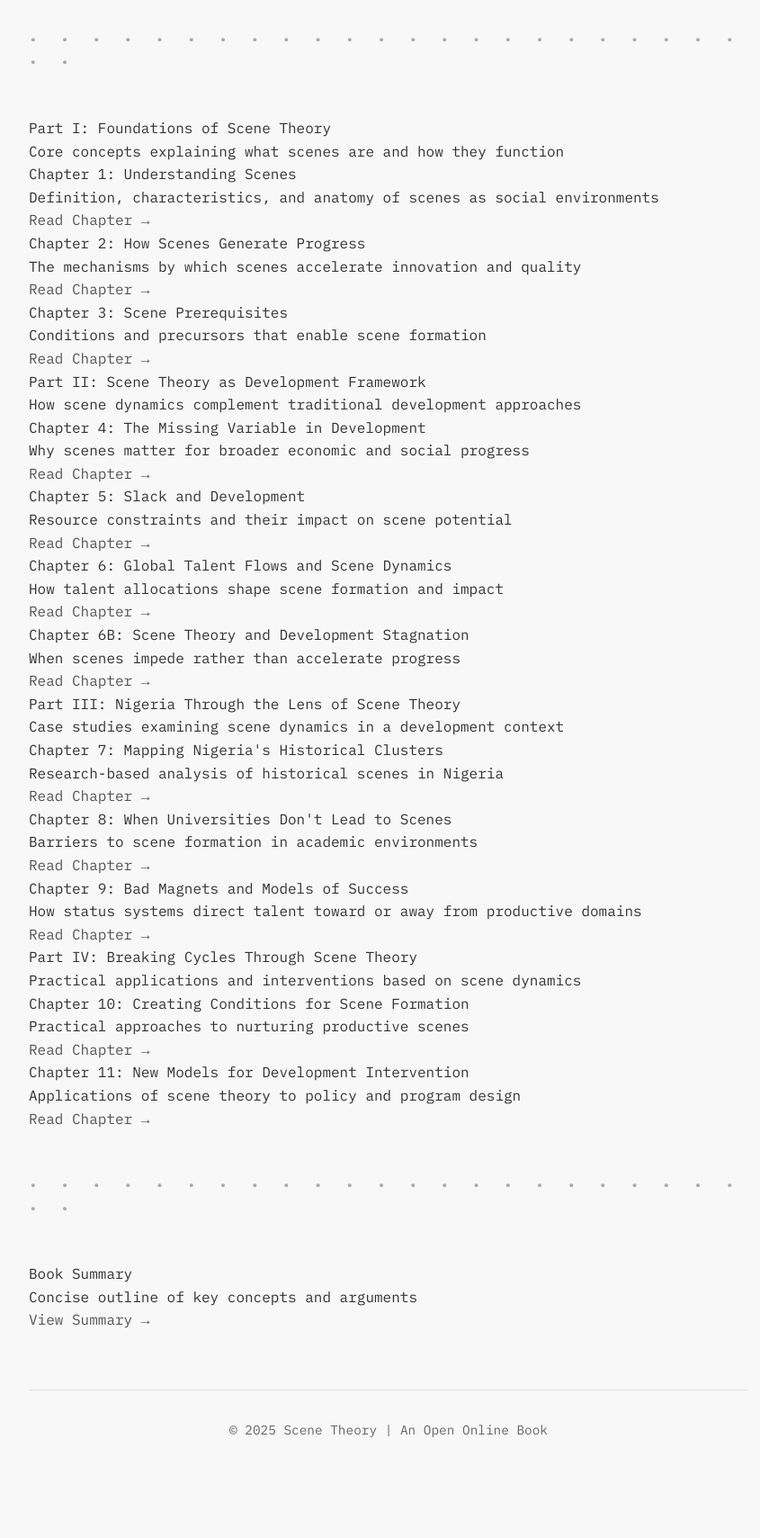
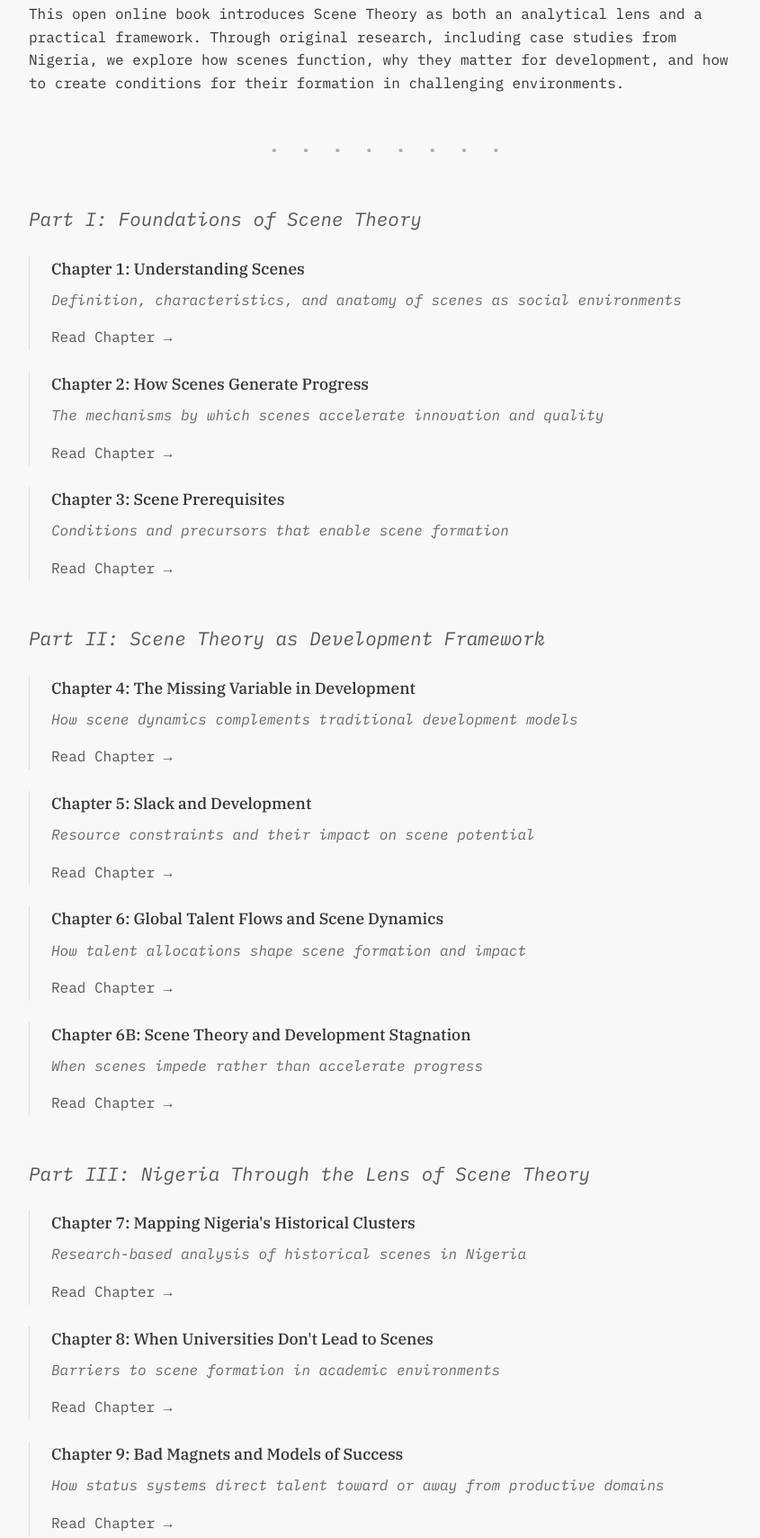
Before and after one commit to notdonecreating/dn, a plain HTML site: page scene-hypothesis/index.html in a window 1280 px wide. Shown: the part 341-2050 px from the top of the page at 90% size, without its empty margins (208-1053 px from the left). Before the commit the page ends 1997 px from the top, so only its background shows below. Drawn offline with Linux system fonts and the light colour scheme.

Commit message:
Update index.html

```diff
--- a/scene-hypothesis/index.html
+++ b/scene-hypothesis/index.html
@@ -8,109 +8,116 @@
     <link href="https://fonts.googleapis.com/css2?family=IBM+Plex+Mono:ital,wght@0,400;0,500;1,400&family=IBM+Plex+Serif:ital,wght@0,400;0,500;0,600;1,400&display=swap" rel="stylesheet">
 </head>
 <body>
-    <div class="theme-toggle">
-        <div class="theme-icon" id="themeToggle">◐</div>
+    <button class="theme-toggle" id="themeToggle">☀️</button>
+
+    <div class="book-title">
+        <h1>Scene Theory</h1>
+        <div class="intro-text">A New Framework for Understanding Progress and Development</div>
     </div>
 
-    <pre class="ascii-art">
-   ┌───────┐
-   │ Scene │
-   │       │
-   │Theory │
-   └───────┘
-    </pre>
+    <div>
+        <p>Human excellence is built through scenes - the organic social clusters where innovation thrives. Understanding scene dynamics offers new frameworks for progress and development. Traditional approaches overlook these critical environments where breakthrough work emerges.</p>
 
-    <h1>Scene Theory</h1>
-    <p>Human excellence is built through scenes - the organic social clusters where innovation thrives. Understanding scene dynamics offers new frameworks for progress and development.</p>
-
-    <div class="separator">• • • • • • • • • • • • • • • • • • • • • • • • •</div>
-
-    <div class="project">
-        <div class="project-title">Part I: Foundations of Scene Theory</div>
-        <div class="project-desc">Core concepts explaining what scenes are and how they function</div>
-        <div class="project">
-            <div class="project-title">Chapter 1: Understanding Scenes</div>
-            <div class="project-desc">Definition, characteristics, and anatomy of scenes as social environments</div>
-            <a href="chapter1.html" class="book-link">Read Chapter →</a>
-        </div>
-        <div class="project">
-            <div class="project-title">Chapter 2: How Scenes Generate Progress</div>
-            <div class="project-desc">The mechanisms by which scenes accelerate innovation and quality</div>
-            <a href="chapter2.html" class="book-link">Read Chapter →</a>
-        </div>
-        <div class="project">
-            <div class="project-title">Chapter 3: Scene Prerequisites</div>
-            <div class="project-desc">Conditions and precursors that enable scene formation</div>
-            <a href="chapter3.html" class="book-link">Read Chapter →</a>
-        </div>
+        <p>This open online book introduces Scene Theory as both an analytical lens and a practical framework. Through original research, including case studies from Nigeria, we explore how scenes function, why they matter for development, and how to create conditions for their formation in challenging environments.</p>
     </div>
 
-    <div class="project">
-        <div class="project-title">Part II: Scene Theory as Development Framework</div>
-        <div class="project-desc">How scene dynamics complement traditional development approaches</div>
-        <div class="project">
-            <div class="project-title">Chapter 4: The Missing Variable in Development</div>
-            <div class="project-desc">Why scenes matter for broader economic and social progress</div>
-            <a href="chapter4.html" class="book-link">Read Chapter →</a>
-        </div>
-        <div class="project">
-            <div class="project-title">Chapter 5: Slack and Development</div>
-            <div class="project-desc">Resource constraints and their impact on scene potential</div>
-            <a href="chapter5.html" class="book-link">Read Chapter →</a>
-        </div>
-        <div class="project">
-            <div class="project-title">Chapter 6: Global Talent Flows and Scene Dynamics</div>
-            <div class="project-desc">How talent allocations shape scene formation and impact</div>
-            <a href="chapter6.html" class="book-link">Read Chapter →</a>
-        </div>
-        <div class="project">
-            <div class="project-title">Chapter 6B: Scene Theory and Development Stagnation</div>
-            <div class="project-desc">When scenes impede rather than accelerate progress</div>
-            <a href="chapter6b.html" class="book-link">Read Chapter →</a>
-        </div>
+    <div class="separator">• • • • • • • •</div>
+
+    <div class="book-part">
+        <div class="book-part-title">Part I: Foundations of Scene Theory</div>
+        <ul class="chapter-list">
+            <li class="chapter-item">
+                <div class="chapter-title">Chapter 1: Understanding Scenes</div>
+                <div class="chapter-desc">Definition, characteristics, and anatomy of scenes as social environments</div>
+                <a href="chapter1-dn.html" class="read-link">Read Chapter →</a>
+            </li>
+            <li class="chapter-item">
+                <div class="chapter-title">Chapter 2: How Scenes Generate Progress</div>
+                <div class="chapter-desc">The mechanisms by which scenes accelerate innovation and quality</div>
+                <a href="chapter2-dn.html" class="read-link">Read Chapter →</a>
+            </li>
+            <li class="chapter-item">
+                <div class="chapter-title">Chapter 3: Scene Prerequisites</div>
+                <div class="chapter-desc">Conditions and precursors that enable scene formation</div>
+                <a href="chapter3-dn.html" class="read-link">Read Chapter →</a>
+            </li>
+        </ul>
     </div>
 
-    <div class="project">
-        <div class="project-title">Part III: Nigeria Through the Lens of Scene Theory</div>
-        <div class="project-desc">Case studies examining scene dynamics in a development context</div>
-        <div class="project">
-            <div class="project-title">Chapter 7: Mapping Nigeria's Historical Clusters</div>
-            <div class="project-desc">Research-based analysis of historical scenes in Nigeria</div>
-            <a href="chapter7.html" class="book-link">Read Chapter →</a>
-        </div>
-        <div class="project">
-            <div class="project-title">Chapter 8: When Universities Don't Lead to Scenes</div>
-            <div class="project-desc">Barriers to scene formation in academic environments</div>
-            <a href="chapter8.html" class="book-link">Read Chapter →</a>
-        </div>
-        <div class="project">
-            <div class="project-title">Chapter 9: Bad Magnets and Models of Success</div>
-            <div class="project-desc">How status systems direct talent toward or away from productive domains</div>
-            <a href="chapter9.html" class="book-link">Read Chapter →</a>
-        </div>
+    <div class="book-part">
+        <div class="book-part-title">Part II: Scene Theory as Development Framework</div>
+        <ul class="chapter-list">
+            <li class="chapter-item">
+                <div class="chapter-title">Chapter 4: The Missing Variable in Development</div>
+                <div class="chapter-desc">How scene dynamics complements traditional development models</div>
+                <a href="chapter4-dn.html" class="read-link">Read Chapter →</a>
+            </li>
+            <li class="chapter-item">
+                <div class="chapter-title">Chapter 5: Slack and Development</div>
+                <div class="chapter-desc">Resource constraints and their impact on scene potential</div>
+                <a href="chapter5-dn.html" class="read-link">Read Chapter →</a>
+            </li>
+            <li class="chapter-item">
+                <div class="chapter-title">Chapter 6: Global Talent Flows and Scene Dynamics</div>
+                <div class="chapter-desc">How talent allocations shape scene formation and impact</div>
+                <a href="chapter6-dn.html" class="read-link">Read Chapter →</a>
+            </li>
+            <li class="chapter-item">
+                <div class="chapter-title">Chapter 6B: Scene Theory and Development Stagnation</div>
+                <div class="chapter-desc">When scenes impede rather than accelerate progress</div>
+                <a href="chapter6b-dn.html" class="read-link">Read Chapter →</a>
+            </li>
+        </ul>
     </div>
 
-    <div class="project">
-        <div class="project-title">Part IV: Breaking Cycles Through Scene Theory</div>
-        <div class="project-desc">Practical applications and interventions based on scene dynamics</div>
-        <div class="project">
-            <div class="project-title">Chapter 10: Creating Conditions for Scene Formation</div>
-            <div class="project-desc">Practical approaches to nurturing productive scenes</div>
-            <a href="chapter10.html" class="book-link">Read Chapter →</a>
-        </div>
-        <div class="project">
-            <div class="project-title">Chapter 11: New Models for Development Intervention</div>
-            <div class="project-desc">Applications of scene theory to policy and program design</div>
-            <a href="chapter11.html" class="book-link">Read Chapter →</a>
-        </div>
+    <div class="book-part">
+        <div class="book-part-title">Part III: Nigeria Through the Lens of Scene Theory</div>
+        <ul class="chapter-list">
+            <li class="chapter-item">
+                <div class="chapter-title">Chapter 7: Mapping Nigeria's Historical Clusters</div>
+                <div class="chapter-desc">Research-based analysis of historical scenes in Nigeria</div>
+                <a href="chapter7-dn.html" class="read-link">Read Chapter →</a>
+            </li>
+            <li class="chapter-item">
+                <div class="chapter-title">Chapter 8: When Universities Don't Lead to Scenes</div>
+                <div class="chapter-desc">Barriers to scene formation in academic environments</div>
+                <a href="chapter8-dn.html" class="read-link">Read Chapter →</a>
+            </li>
+            <li class="chapter-item">
+                <div class="chapter-title">Chapter 9: Bad Magnets and Models of Success</div>
+                <div class="chapter-desc">How status systems direct talent toward or away from productive domains</div>
+                <a href="chapter9-dn.html" class="read-link">Read Chapter →</a>
+            </li>
+        </ul>
     </div>
 
-    <div class="separator">• • • • • • • • • • • • • • • • • • • • • • • • •</div>
+    <div class="book-part">
+        <div class="book-part-title">Part IV: Breaking Cycles Through Scene Theory</div>
+        <ul class="chapter-list">
+            <li class="chapter-item">
+                <div class="chapter-title">Chapter 10: Creating Conditions for Scene Formation</div>
+                <div class="chapter-desc">Practical approaches to nurturing productive scenes</div>
+                <a href="chapter10-dn.html" class="read-link">Read Chapter →</a>
+            </li>
+            <li class="chapter-item">
+                <div class="chapter-title">Chapter 11: New Models for Development Intervention</div>
+                <div class="chapter-desc">Applications of scene theory to policy and program design</div>
+                <a href="chapter11-dn.html" class="read-link">Read Chapter →</a>
+            </li>
+        </ul>
+    </div>
 
-    <div class="project">
-        <div class="project-title">Book Summary</div>
-        <div class="project-desc">Concise outline of key concepts and arguments</div>
-        <a href="summary.html" class="book-link">View Summary →</a>
+    <div class="separator">• • • • • • • •</div>
+
+    <div class="book-part">
+        <div class="book-part-title">Additional Resources</div>
+        <ul class="chapter-list">
+            <li class="chapter-item">
+                <div class="chapter-title">Book Summary</div>
+                <div class="chapter-desc">Concise outline of key concepts and arguments</div>
+                <a href="summary-dn.html" class="read-link">View Summary →</a>
+            </li>
+        </ul>
     </div>
 
     <footer>
@@ -118,32 +125,29 @@
     </footer>
 
     <script>
-        // Theme toggle like doughneigh.com
+        // Theme toggle functionality
         const themeToggle = document.getElementById('themeToggle');
         const htmlElement = document.documentElement;
 
         // Check for saved theme preference or use preferred color scheme
         const savedTheme = localStorage.getItem('theme') ||
-                          (window.matchMedia('(prefers-color-scheme: dark)').matches ? 'dark' : 'light');
+            (window.matchMedia('(prefers-color-scheme: dark)').matches ? 'dark' : 'light');
 
-        // Apply the saved theme
-        if (savedTheme === 'dark') {
-            htmlElement.setAttribute('data-theme', 'dark');
-            themeToggle.innerHTML = '◑';
+        // Apply the theme
+        applyTheme(savedTheme);
+
+        // Toggle theme when button is clicked
+        themeToggle.addEventListener('click', () => {
+            const currentTheme = htmlElement.getAttribute('data-theme');
+            const newTheme = currentTheme === 'dark' ? 'light' : 'dark';
+            applyTheme(newTheme);
+            localStorage.setItem('theme', newTheme);
+        });
+
+        function applyTheme(theme) {
+            htmlElement.setAttribute('data-theme', theme);
+            themeToggle.textContent = theme === 'dark' ? '🌙' : '☀️';
         }
-
-        // Toggle theme when clicked
-        themeToggle.addEventListener('click', function() {
-            if (htmlElement.getAttribute('data-theme') === 'dark') {
-                htmlElement.setAttribute('data-theme', 'light');
-                localStorage.setItem('theme', 'light');
-                themeToggle.innerHTML = '◐';
-            } else {
-                htmlElement.setAttribute('data-theme', 'dark');
-                localStorage.setItem('theme', 'dark');
-                themeToggle.innerHTML = '◑';
-            }
-        });
     </script>
 </body>
 </html>
```
